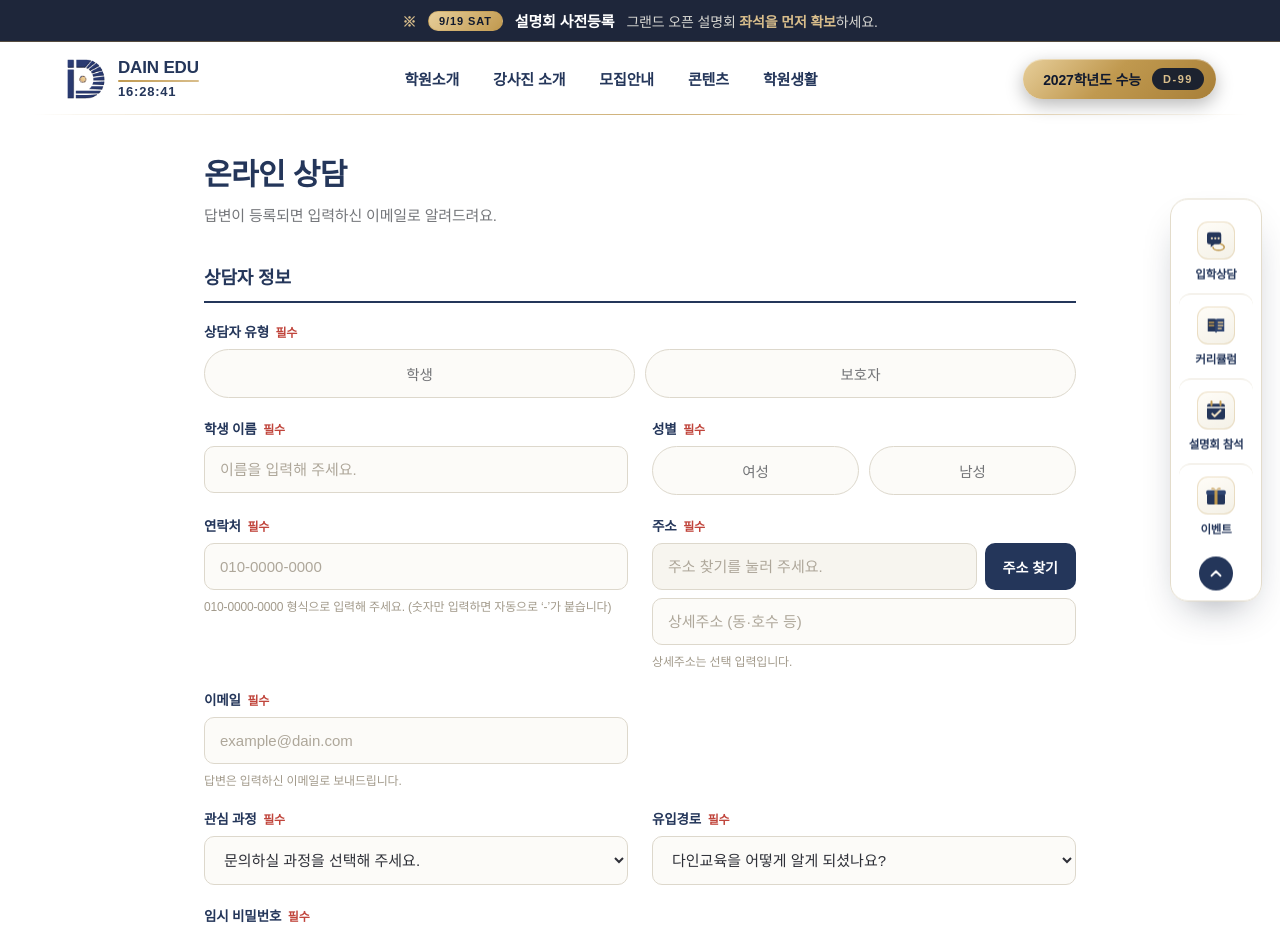
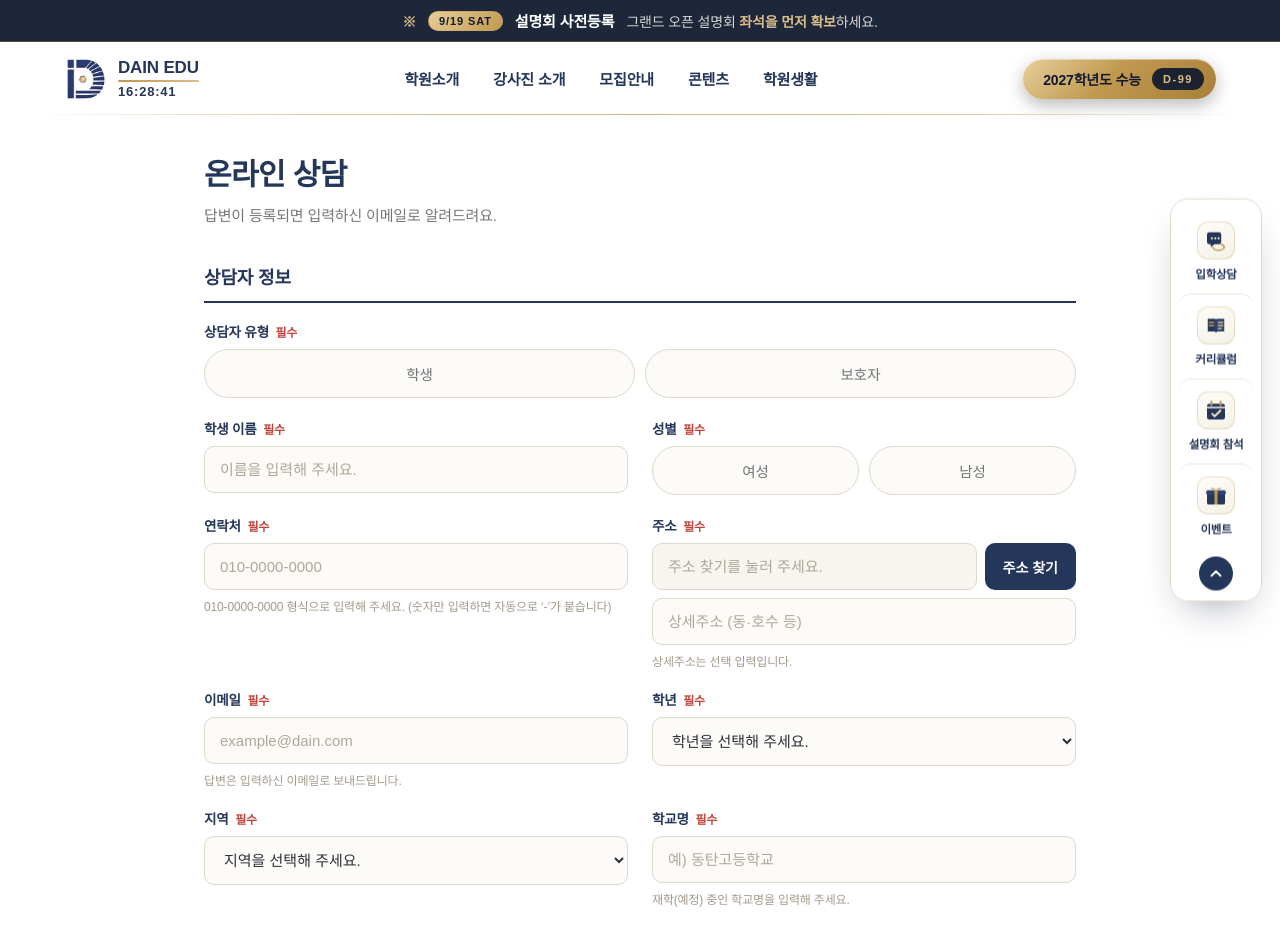
Before and after one commit to jungmin-lee-1122/dainedu, a Next.js app: page /consult in a window 1280 px wide. Shown: the top 929 px of the page. Built offline with nearby package versions, Linux system fonts and the light colour scheme; a web font is replaced by a local one.

Commit message:
학교명, 지역명 추가

```diff
--- a/app/api/consult/route.ts
+++ b/app/api/consult/route.ts
@@ -12,9 +12,15 @@ export async function POST(request: Request) {
     const content = String(data?.content || "").trim();
     const password = String(data?.password || "").trim();
     const email = String(data?.email || "").trim();
+    const school = String(data?.school || "").trim();
+    const grade = String(data?.grade || "").trim();
+    const region = String(data?.region || "").trim();
 
     if (
       !name ||
+      !school ||
+      !grade ||
+      !region ||
       !/^01[0-9]-[0-9]{4}-[0-9]{4}$/.test(phone) ||
       !/^[^\s@]+@[^\s@]+\.[^\s@]+$/.test(email) ||
       !title ||
--- /dev/null
+++ b/app/api/schools/route.ts
@@ -0,0 +1,7 @@
+// (사용하지 않음) 학교 검색 API — 지역/학년 드롭다운 + 학교명 직접 입력 방식으로 변경되어 비활성화했습니다.
+// 필요 없으면 app/api/schools 폴더를 통째로 지우셔도 됩니다.
+import { NextResponse } from "next/server";
+
+export async function GET() {
+  return NextResponse.json({ ok: false, error: "disabled" }, { status: 404 });
+}
--- a/app/consult/consultScript.ts
+++ b/app/consult/consultScript.ts
@@ -103,6 +103,9 @@ for(var g=0;g<groups.length;g++){
     if(!/^01[0-9]-[0-9]{4}-[0-9]{4}$/.test(String(data.phone||""))){ return fail("연락처를 010-0000-0000 형식으로 입력해 주세요."); }
     if(!String(data.address||"").trim()){ return fail("주소 찾기를 눌러 주소를 입력해 주세요."); }
     if(!/^[^\\s@]+@[^\\s@]+\\.[^\\s@]+$/.test(String(data.email||"").trim())){ return fail("이메일을 정확히 입력해 주세요."); }
+    if(!data.grade){ return fail("학년을 선택해 주세요."); }
+    if(!data.region){ return fail("지역을 선택해 주세요."); }
+    if(!String(data.school||"").trim()){ return fail("학교명을 입력해 주세요."); }
     if(!data.course){ return fail("관심 과정을 선택해 주세요."); }
     if(!data.source){ return fail("유입경로를 선택해 주세요."); }
     if(!/^[0-9]{4}$/.test(String(data.password||""))){ return fail("임시 비밀번호를 숫자 4자리로 입력해 주세요."); }
--- a/app/consult/page.tsx
+++ b/app/consult/page.tsx
@@ -10,6 +10,24 @@ export const metadata: Metadata = {
 
 /** 관심 과정 (반 문의) 선택지 */
 const COURSES = ["고등종합", "단과", "독학재수", "재수종합"];
+
+/** 학년 선택지 */
+const GRADES = ["중3", "고1", "고2", "고3", "재수 / N수"];
+
+/** 지역 선택지 — 서울 25개 구 */
+const SEOUL = [
+  "강남구", "강동구", "강북구", "강서구", "관악구", "광진구", "구로구", "금천구",
+  "노원구", "도봉구", "동대문구", "동작구", "마포구", "서대문구", "서초구", "성동구",
+  "성북구", "송파구", "양천구", "영등포구", "용산구", "은평구", "종로구", "중구", "중랑구",
+];
+
+/** 지역 선택지 — 경기 시 단위 */
+const GYEONGGI = [
+  "가평군", "고양시", "과천시", "광명시", "광주시", "구리시", "군포시", "김포시",
+  "남양주시", "동두천시", "부천시", "성남시", "수원시", "시흥시", "안산시", "안성시",
+  "안양시", "양주시", "양평군", "여주시", "연천군", "오산시", "용인시", "의왕시",
+  "의정부시", "이천시", "파주시", "평택시", "포천시", "하남시", "화성시",
+];
 
 /** 유입경로 선택지 */
 const SOURCES = [
@@ -162,7 +180,40 @@ export default function ConsultPage() {
                 <input id="csEmail" name="email" type="email" inputMode="email" placeholder="example@dain.com" />
                 <span className="cs-hint">답변은 입력하신 이메일로 보내드립니다.</span>
               </div>
-              <div className="cs-field" />
+              <div className="cs-field">
+                <label className="cs-label" htmlFor="csGrade">학년 <i>필수</i></label>
+                <select id="csGrade" name="grade" defaultValue="">
+                  <option value="" disabled>학년을 선택해 주세요.</option>
+                  {GRADES.map((g) => (
+                    <option key={g} value={g}>{g}</option>
+                  ))}
+                </select>
+              </div>
+            </div>
+
+            <div className="cs-row">
+              <div className="cs-field">
+                <label className="cs-label" htmlFor="csRegion">지역 <i>필수</i></label>
+                <select id="csRegion" name="region" defaultValue="">
+                  <option value="" disabled>지역을 선택해 주세요.</option>
+                  <optgroup label="서울">
+                    {SEOUL.map((r) => (
+                      <option key={r} value={`서울 ${r}`}>{r}</option>
+                    ))}
+                  </optgroup>
+                  <optgroup label="경기">
+                    {GYEONGGI.map((r) => (
+                      <option key={r} value={`경기 ${r}`}>{r}</option>
+                    ))}
+                  </optgroup>
+                  <option value="기타">기타 지역</option>
+                </select>
+              </div>
+              <div className="cs-field">
+                <label className="cs-label" htmlFor="csSchool">학교명 <i>필수</i></label>
+                <input id="csSchool" name="school" maxLength={40} placeholder="예) 동탄고등학교" />
+                <span className="cs-hint">재학(예정) 중인 학교명을 입력해 주세요.</span>
+              </div>
             </div>
 
             <div className="cs-row">
```
Also changed, not shown: 1 other file (tests, documents, lock files or other folders).
